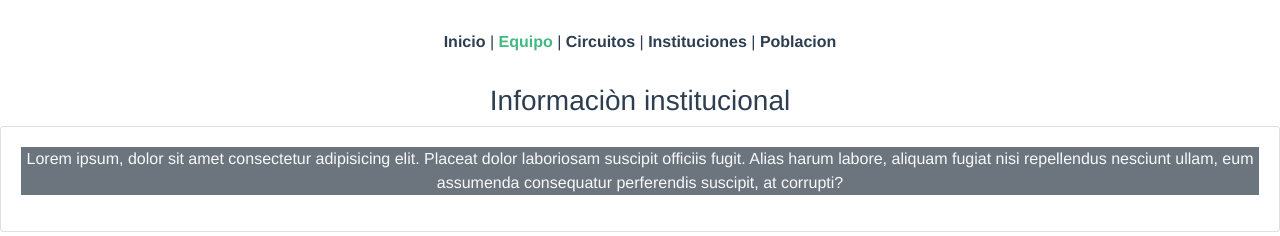
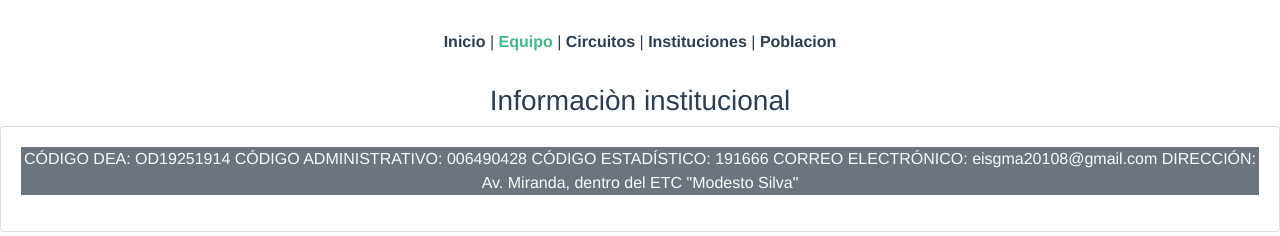
Before and after one commit to ignaciogonzalezvegas/proyecto-equipo, a Vue app: page /equipo in a window 1280 px wide. Shown: the top 236 px of the page. Built offline with nearby package versions, Linux system fonts and the light colour scheme.

Commit message:
ajustes tienda 24042021

```diff
--- a/src/components/personalinfo.vue
+++ b/src/components/personalinfo.vue
@@ -25,18 +25,5 @@ export default {
 
 <!-- Add "scoped" attribute to limit CSS to this component only -->
 <style scoped>
-h3 {
-  margin: 40px 0 0;
-}
-ul {
-  list-style-type: none;
-  padding: 0;
-}
-li {
-  display: inline-block;
-  margin: 0 10px;
-}
-a {
-  color: #42b983;
-}
+
 </style>
--- a/src/views/Equipo.vue
+++ b/src/views/Equipo.vue
@@ -5,10 +5,13 @@
     <b-card class="text-center">
       <div class="bg-secondary text-light">
         <p>
-          Lorem ipsum, dolor sit amet consectetur adipisicing elit. Placeat
-          dolor laboriosam suscipit officiis fugit. Alias harum labore, aliquam
-          fugiat nisi repellendus nesciunt ullam, eum assumenda consequatur
-          perferendis suscipit, at corrupti?
+          CÓDIGO DEA: OD19251914
+          CÓDIGO ADMINISTRATIVO: 006490428
+          CÓDIGO ESTADÍSTICO: 191666
+
+          CORREO ELECTRÓNICO: eisgma20108@gmail.com
+
+          DIRECCIÓN: Av. Miranda, dentro del ETC "Modesto Silva"
         </p>
       </div>
     </b-card>
--- a/src/views/Inicio.vue
+++ b/src/views/Inicio.vue
@@ -1,14 +1,12 @@
 <template>
   <div class="home">
     <h3>Mensaje de Bienvenida</h3>
-    <h3>Menu de opciones</h3>
     <h3>Grafico de poblacion atendida</h3>
     <navinicio/>
   </div>
 </template>
 
 <script>
-// @ is an alias to /src
 import navinicio from '@/components/navinicio.vue'
 
 export default {
```
Also changed, not shown: 1 other file (tests, documents, lock files or other folders).
